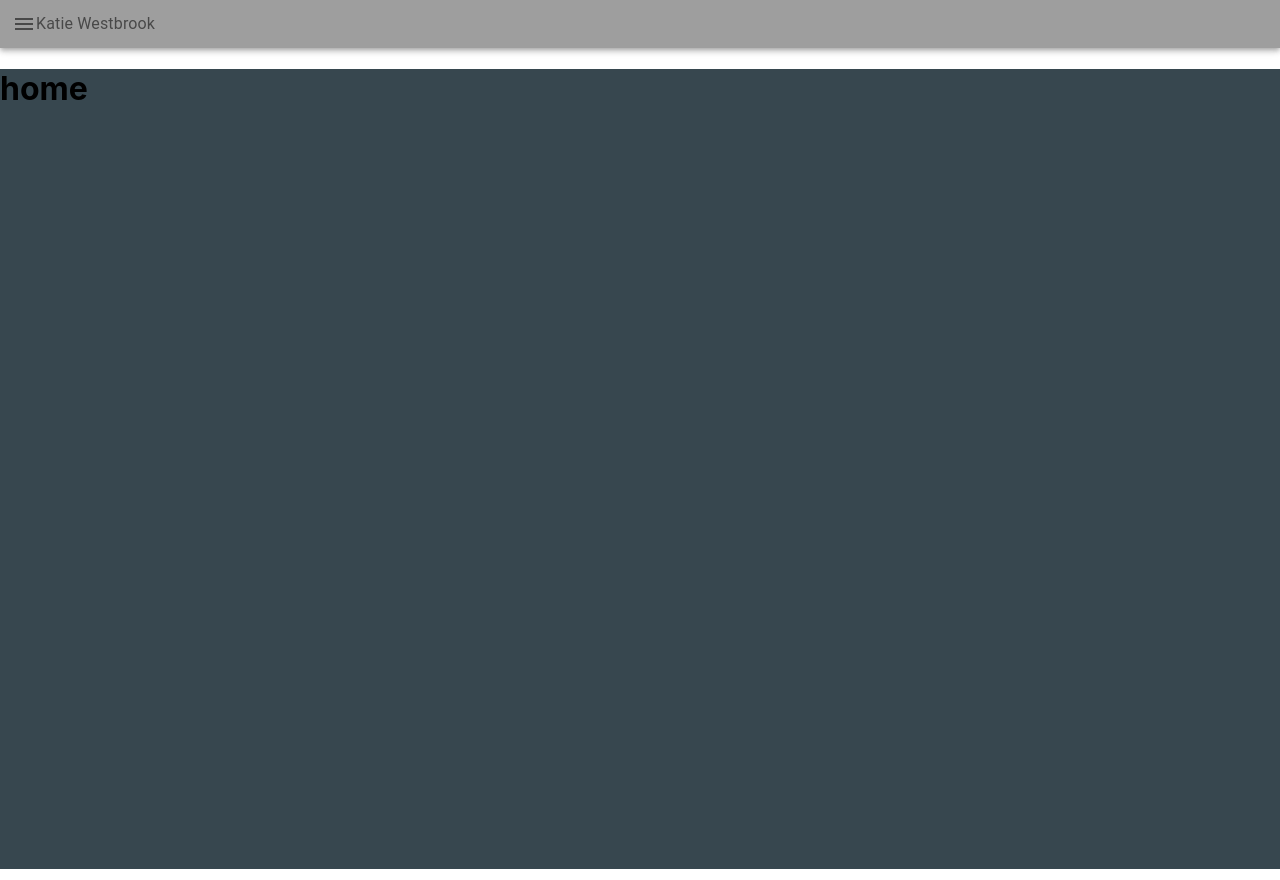
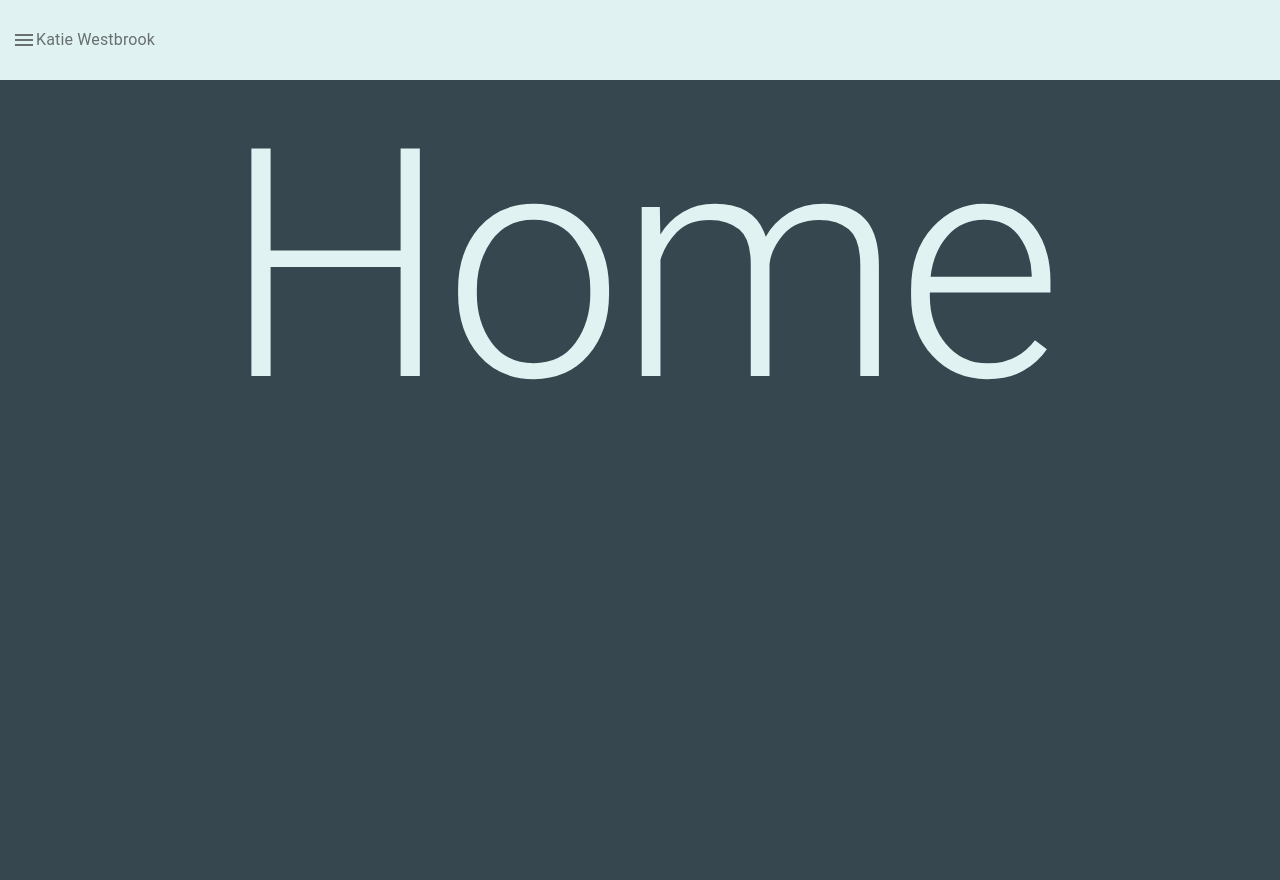
Before and after one commit to k-westbrook/katie-personal-site, a React (Create React App) app: page / in a window 1280 px wide. Built offline with nearby package versions, Linux system fonts and the light colour scheme.

Commit message:
updated colors

```diff
--- a/src/App.js
+++ b/src/App.js
@@ -10,7 +10,7 @@ const theme = createMuiTheme({
   palette: {
     primary:
     {
-      main: '#9e9e9e',
+      main: "#37474f",
       light: "#fffde7"
     },
     secondary:
@@ -21,7 +21,15 @@ const theme = createMuiTheme({
   status: {
     danger: 'orange',
   },
-  minHeight: "100vh"
+  typography:
+  {
+    h1: {
+      fontSize: '25vw',
+      color: "#e0f2f1"
+    },
+  },
+  minHeight: "100vh",
+  backgroundColor: "#37474f"
 });
 
 class App extends Component {
--- a/src/Cats.js
+++ b/src/Cats.js
@@ -1,14 +1,14 @@
 import React, { Component } from 'react'
 import { withStyles } from '@material-ui/core/styles';
 import { sizing } from '@material-ui/system';
+import Typography from '@material-ui/core/Typography';
+const styles = {
 
-const styles = {
-  root: {
-    flexGrow: 1,
-    backgroundColor: "#37474f",
-    height: "100%"
+  titleContainer:
+  {
+    textAlign: "Center"
   }
-}
+};
 
 
 class Cats extends Component {
@@ -19,8 +19,9 @@ class Cats extends Component {
     const { classes } = this.props;
     return (
       <div >
-        <h1>Cats
-      </h1>
+        <div className={classes.titleContainer}>
+          <Typography variant='h1'>Cats</Typography>
+        </div>
       </div>
     )
   }
--- a/src/HomePage.js
+++ b/src/HomePage.js
@@ -1,10 +1,12 @@
 import React, { Component } from 'react'
 import { withStyles } from '@material-ui/core/styles';
-import { sizing } from '@material-ui/system';
+import { sizing, spacing } from '@material-ui/system';
+import Typography from '@material-ui/core/Typography';
+const styles = {
 
-const styles = {
-  root: {
-    b: "0vh"
+  titleContainer:
+  {
+    textAlign: "Center"
   }
 };
 
@@ -16,9 +18,10 @@ class HomePage extends Component {
   render() {
     const { classes } = this.props;
     return (
-      <div className={classes.root}>
-        <h1>home
-      </h1>
+      <div >
+        <div className={classes.titleContainer}>
+          <Typography variant='h1'>Home</Typography>
+        </div>
       </div>
     )
   }
--- a/src/NavBar.js
+++ b/src/NavBar.js
@@ -6,7 +6,9 @@ import IconButton from '@material-ui/core/IconButton';
 import MenuIcon from '@material-ui/icons/Menu';
 import MenuItem from '@material-ui/core/MenuItem';
 import Menu from '@material-ui/core/Menu';
-import { Link } from 'react-router-dom'
+import { Link } from 'react-router-dom';
+import { sizing, spacing } from '@material-ui/system';
+
 
 const styles = {
   root: {
@@ -14,7 +16,9 @@ const styles = {
   },
   AppBar: {
     display: "flex",
-    flexDirection: "row"
+    flexDirection: "row",
+    backgroundColor: "#e0f2f1",
+    minHeight: "10vh"
   },
   Menu:
   {
--- a/src/Routes.js
+++ b/src/Routes.js
@@ -11,7 +11,8 @@ const styles = {
     flexGrow: 1,
     backgroundColor: "#37474f",
     minHeight: "100vh",
-    width: "100%"
+    width: "100vw",
+
   }
 }
 
```
